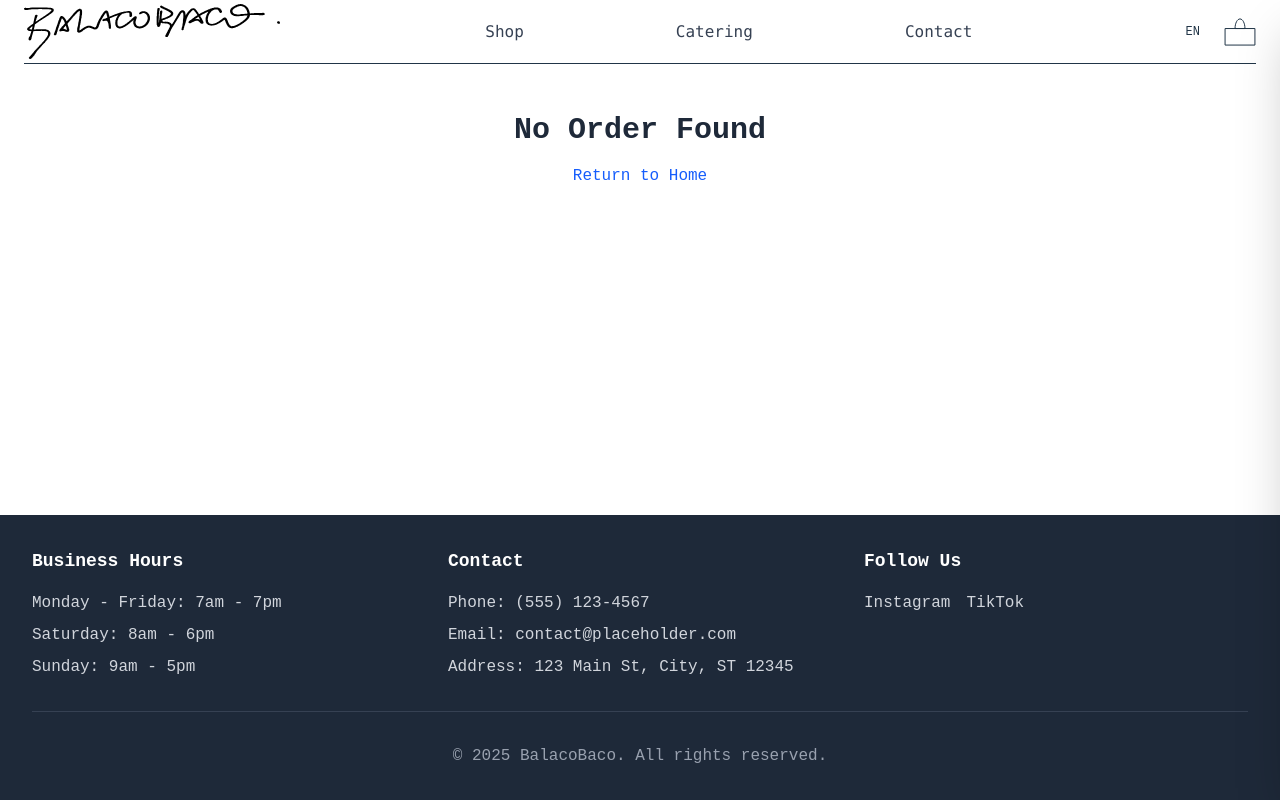
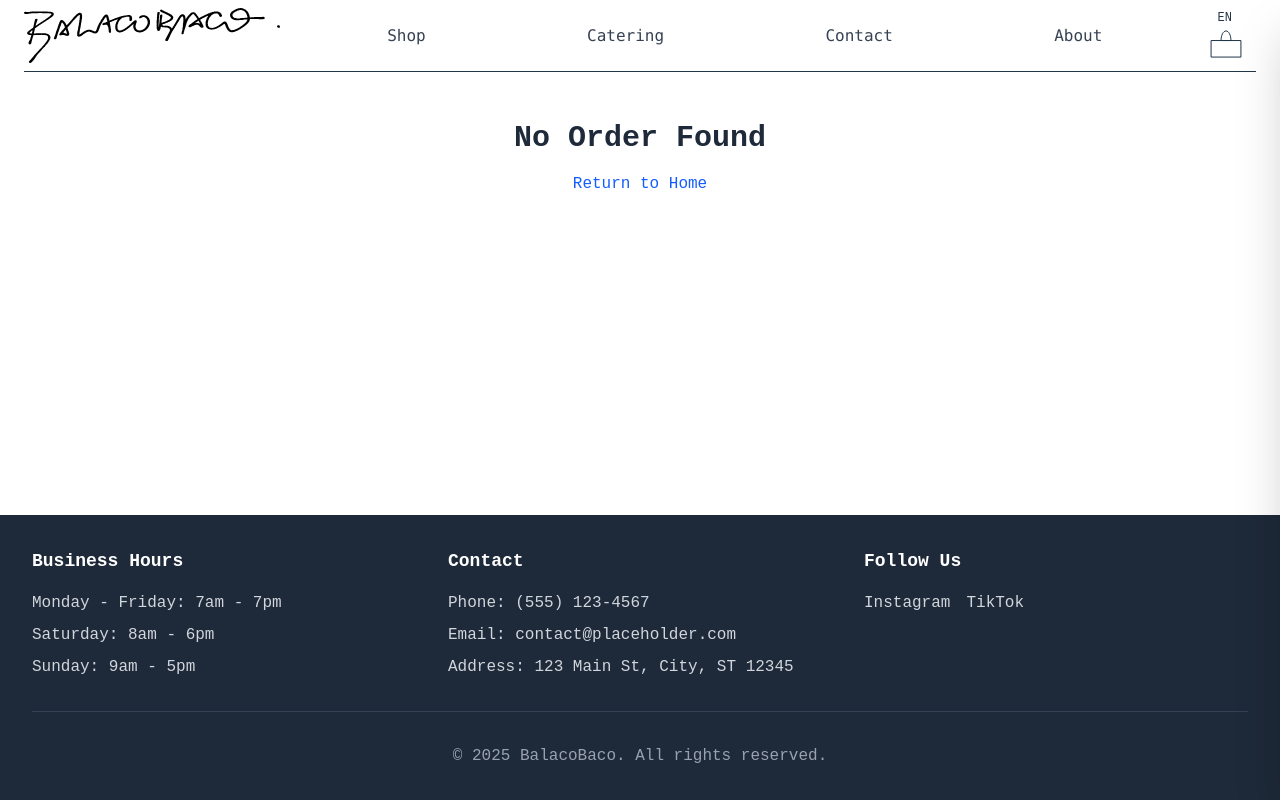
Before and after one commit to Kayo-b/blcbco, a React (Vite) app: page /blcbco/confirmation in a window 1280 px wide. Built offline with nearby package versions, Linux system fonts and the light colour scheme.

Commit message:
removed side nav. added about to main top nab.

```diff
--- a/src/components/Navigation.jsx
+++ b/src/components/Navigation.jsx
@@ -11,7 +11,7 @@ export default function Navigation({ cartItemCount = 0, onCartClick, onContactCl
   return (
     <nav className="bg-white shadow-md">
       <div className="max-w-full mx-auto px-4 sm:px-6">
-        <div className="flex justify-between items-center h-16 border-b-1">
+        <div className="flex justify-between items-center h-16 border-b-1 pb-2 mt-2">
           {/* Logo */}
           <button
               onClick={() => setIsMenuOpen(!isMenuOpen)}
@@ -43,11 +43,11 @@ export default function Navigation({ cartItemCount = 0, onCartClick, onContactCl
 
           <div className="flex-shrink-0">
             <Link
-              backgroundImage=''
+              // backgroundImage=''
               onMouseEnter={onContactClose}
               to="/" className="text-2xl font-bold text-gray-800">
              <img src={blbcLogo} alt='Logo' className="hidden md:block w-64 h-auto"/>
-             <img src={blbcLogo} alt='Logo' className="block md:hidden w-42 h-auto"/>
+             <img src={blbcLogo} alt='Logo' className="block md:hidden w-52 h-auto"/>
             </Link>
           </div>
 
@@ -76,12 +76,19 @@ export default function Navigation({ cartItemCount = 0, onCartClick, onContactCl
             >
               {t('nav.contact')}
             </Link>
+            <Link
+              to="/about"
+              onMouseEnter={onContactClose}
+              style={{ padding: '8px 12px' }}
+              className="nav-link"
+            >
+              {t('nav.about')}
+            </Link>
           </div>
-
           {/* Language Switcher & Cart Icon */}
           <div
             onMouseEnter={onContactClose}
-            className="flex items-center space-x-4">
+            className="items-center space-x-4">
             <LanguageSwitcher />
             <button
               onClick={onCartClick} className="cart-btn relative">
--- a/src/index.css
+++ b/src/index.css
@@ -64,5 +64,5 @@ body {
 }
 
 .desktop-nav {
-  @apply hidden md:flex md:gap-32
+  @apply hidden md:flex justify-between w-[60%]
 }
--- a/src/pages/Home.jsx
+++ b/src/pages/Home.jsx
@@ -8,7 +8,7 @@ export default function Home() {
   return (
     <nav className="bg-white w-100 h-screen left-0 top-5">
       {/* Vertical Menu Container */}
-      <div className="flex flex-col p-2">
+      {/* <div className="flex flex-col p-2">
         <Link
           to="/products"
           className="nav-link w-auto h-20 text-start justify-center p-4 "
@@ -30,7 +30,7 @@ export default function Home() {
       </div>
       <div className='flex justify-end'>
         <img src={cadeira} className="w-22 h-auto pr-2"/>
-      </div>
+      </div> */}
     </nav>
 
   );
```
